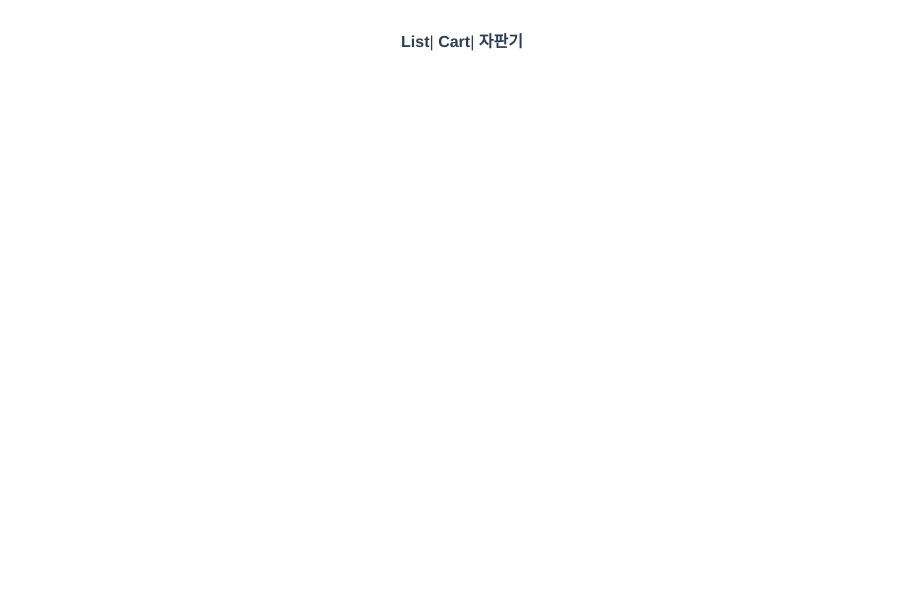
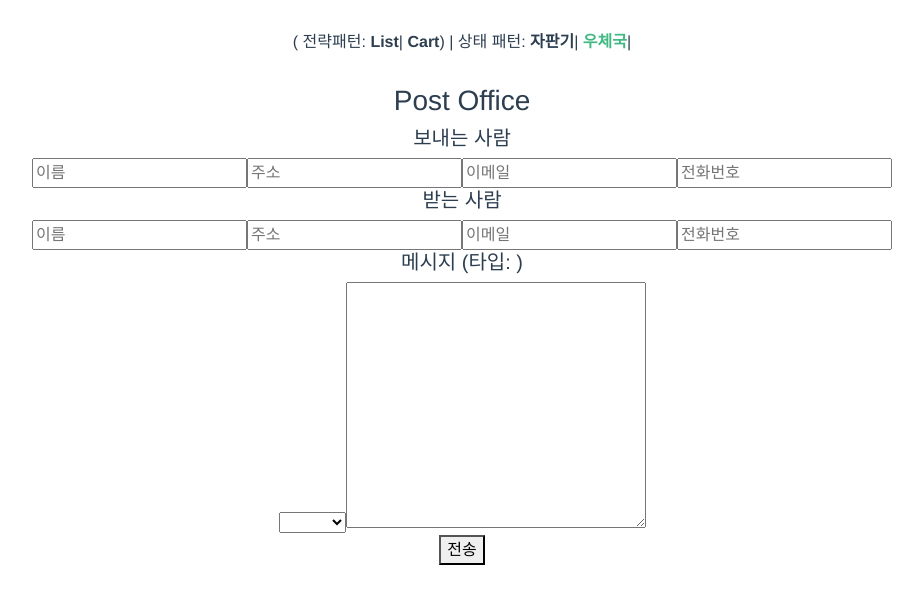
Before and after one commit to yunseop-kim/design-pattern-with-vue, a Vue app: page /post-office in a window 1280 px wide. Shown: the top 604 px of the page, without its empty margins (178-1101 px from the left). Built offline with nearby package versions, Linux system fonts and the light colour scheme.

Commit message:
템플릿 메소드 패턴 구현

```diff
--- a/src/App.vue
+++ b/src/App.vue
@@ -1,9 +1,12 @@
 <template>
   <div id="app">
     <div id="nav">
+      ( 전략패턴:
       <router-link to="/">List</router-link>|
-      <router-link to="/cart">Cart</router-link>|
-      <router-link to="/vending-machine">자판기</router-link>
+      <router-link to="/cart">Cart</router-link>) |
+      상태 패턴:
+      <router-link to="/vending-machine">자판기</router-link>|
+      <router-link to="/post-office">우체국</router-link>|
     </div>
     <router-view/>
   </div>
--- /dev/null
+++ b/src/models/Person.ts
@@ -0,0 +1,31 @@
+export default class Person {
+  private _name!: string;
+  private _phone!: string;
+  private _email!: string;
+  private _address!: string;
+
+  get name(): string {
+    return this._name;
+  }
+  set name(value: string) {
+    this._name = value;
+  }
+  get phone(): string {
+    return this._phone;
+  }
+  set phone(value: string) {
+    this._phone = value;
+  }
+  get email(): string {
+    return this._email;
+  }
+  set email(value: string) {
+    this._email = value;
+  }
+  get address(): string {
+    return this._address;
+  }
+  set address(value: string) {
+    this._address = value;
+  }
+}
--- a/src/router.ts
+++ b/src/router.ts
@@ -26,6 +26,11 @@ export default new Router({
       path: "/vending-machine",
       name: "vending-machine",
       component: () => import("./views/VendingMachine.vue")
+    },
+    {
+      path: "/post-office",
+      name: "post-office",
+      component: () => import("./views/PostOffice.vue")
     }
   ]
 });
--- /dev/null
+++ b/src/template-method/AbstractTemplate.ts
@@ -0,0 +1,26 @@
+import Person from "../models/Person";
+export default abstract class AbstractTemplate {
+  protected sender: Person;
+  protected receiver: Person;
+  private message: string;
+
+  constructor(sender: Person, receiver: Person, message: string) {
+    this.sender = sender;
+    this.receiver = receiver;
+    this.message = message;
+  }
+
+  abstract buildSender(): string;
+  abstract buildReceiver(): string;
+  public build(): string {
+    const from: string = this.buildSender();
+    const to: string = this.buildReceiver();
+
+    return `발신: ${from}
+
+    ${this.message}
+
+    수신: ${to}
+    `;
+  }
+}
--- /dev/null
+++ b/src/template-method/EmailTemplate.ts
@@ -0,0 +1,10 @@
+import AbstractTemplate from "./AbstractTemplate";
+
+export default class EmailTemplate extends AbstractTemplate {
+  buildSender(): string {
+    return `${this.sender.name} <${this.sender.email}>`;
+  }
+  buildReceiver(): string {
+    return `${this.receiver.name} <${this.receiver.email}>`;
+  }
+}
--- /dev/null
+++ b/src/template-method/PostTemplate.ts
@@ -0,0 +1,10 @@
+import AbstractTemplate from "./AbstractTemplate";
+
+export default class PostTemplate extends AbstractTemplate {
+  buildSender(): string {
+    return `${this.sender.address} ${this.sender.name}`;
+  }
+  buildReceiver(): string {
+    return `${this.receiver.address} ${this.receiver.name}`;
+  }
+}
--- /dev/null
+++ b/src/template-method/SMSTemplate.ts
@@ -0,0 +1,10 @@
+import AbstractTemplate from "./AbstractTemplate";
+
+export default class SMSTemplate extends AbstractTemplate {
+  buildSender(): string {
+    return `${this.sender.name} (${this.sender.phone})`;
+  }
+  buildReceiver(): string {
+    return `${this.receiver.name} (${this.receiver.phone})`;
+  }
+}
--- /dev/null
+++ b/src/views/PostOffice.vue
@@ -0,0 +1,71 @@
+<template>
+  <div>
+    <h3>Post Office</h3>
+    <div>
+      <h5>보내는 사람</h5>
+      <input type="text" placeholder="이름" v-model="sender.name">
+      <input type="text" placeholder="주소" v-model="sender.address">
+      <input type="text" placeholder="이메일" v-model="sender.email">
+      <input type="text" placeholder="전화번호" v-model="sender.phone">
+    </div>
+    <div>
+      <h5>받는 사람</h5>
+      <input type="text" placeholder="이름" v-model="receiver.name">
+      <input type="text" placeholder="주소" v-model="receiver.address">
+      <input type="text" placeholder="이메일" v-model="receiver.email">
+      <input type="text" placeholder="전화번호" v-model="receiver.phone">
+    </div>
+    <div>
+      <h5>메시지 (타입: {{messageType}})</h5>
+      <select v-model="messageType">
+        <option value="email">이메일</option>
+        <option value="post">편지</option>
+        <option value="sms">문자</option>
+      </select>
+      <textarea cols="30" rows="10" v-model="message"></textarea>
+    </div>
+    <div>
+      <button @click="send">전송</button>
+    </div>
+  </div>
+</template>
+<script lang="ts">
+import Vue from "vue";
+import Person from "@/models/Person";
+import EmailTemplate from "@/template-method/EmailTemplate";
+import AbstractTemplate from "@/template-method/AbstractTemplate";
+import { Component } from "vue-property-decorator";
+import SMSTemplate from "../template-method/SMSTemplate";
+import PostTemplate from "../template-method/PostTemplate";
+
+@Component
+export default class PostOfficeView extends Vue {
+  private sender: Person = new Person();
+  private receiver: Person = new Person();
+  private message: string = "";
+  private messageType: string = "";
+
+  private send(): void {
+    let template: AbstractTemplate;
+    switch (this.messageType) {
+      case "email":
+        template = new EmailTemplate(this.sender, this.receiver, this.message);
+        window.alert(template.build());
+        break;
+
+      case "post":
+        template = new PostTemplate(this.sender, this.receiver, this.message);
+        window.alert(template.build());
+        break;
+
+      case "sms":
+        template = new SMSTemplate(this.sender, this.receiver, this.message);
+        window.alert(template.build());
+        break;
+
+      default:
+        break;
+    }
+  }
+}
+</script>
```
